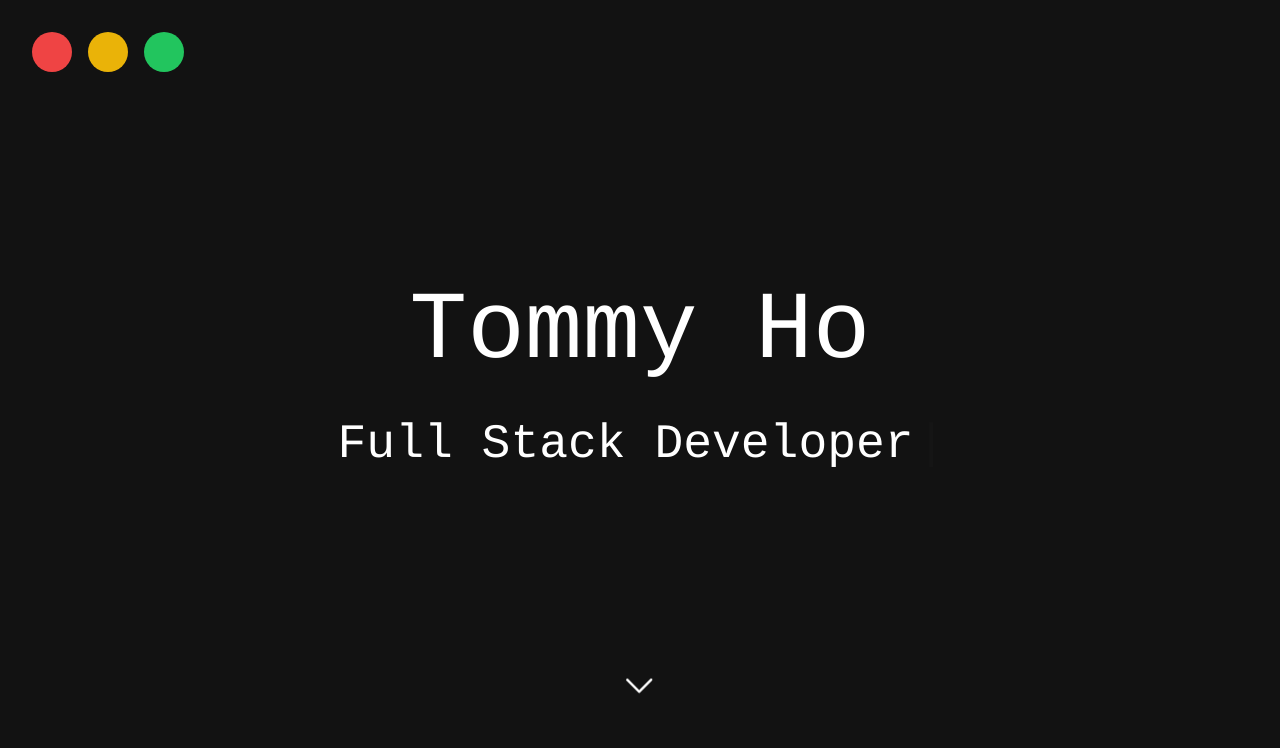
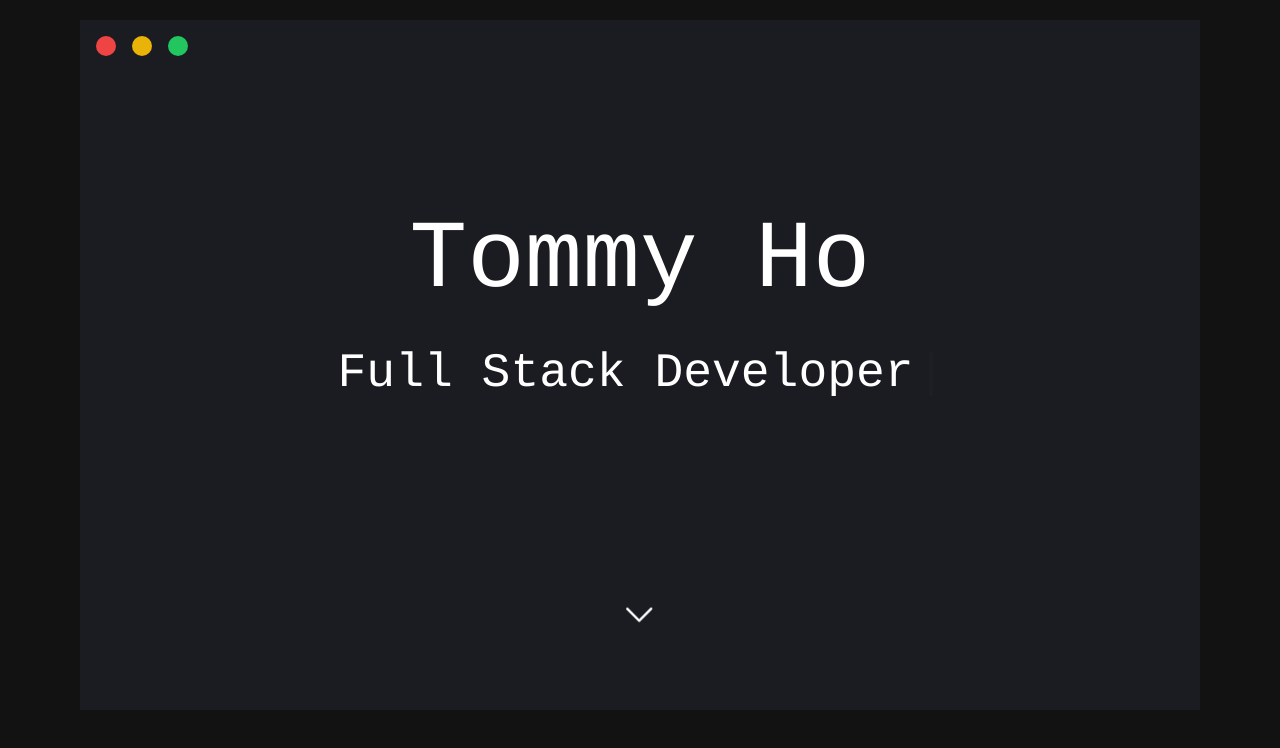
Before and after one commit to thotommy/thotommy.github.io, an Astro site: page / in a window 1280 px wide. Built offline with nearby package versions, Linux system fonts and the light colour scheme; Astro itself is replaced by a stand-in of ours.

Commit message:
Adjustments to styling to make it more terminal like. Will add glassmorphism later.

```diff
--- a/src/components/mainTitleScreen.tsx
+++ b/src/components/mainTitleScreen.tsx
@@ -17,7 +17,7 @@ export const MainTitleScreen: React.FC = () => {
   };
 
   return (
-    <div className="flex flex-col items-center justify-center gap-y-10 h-screen font-medium mt-[-7rem]">
+    <div className="flex flex-col items-center justify-center gap-y-10 h-[calc(100vh-110px)] font-medium mt-[-7rem]">
         <h1 className="text-5xl md:text-5xl lg:text-6xl xl:text-8xl">Tommy Ho</h1>
         <h2 className="sm:text-4xl md:text-3xl lg:text-4xl xl:text-5xl"><Typewriter
             words={['Software Engineer', 'Full Stack Developer', 'Angular Developer']}
--- a/src/layouts/layout.astro
+++ b/src/layouts/layout.astro
@@ -16,11 +16,13 @@ const { showNav } = Astro.props;
     <ViewTransitions></ViewTransitions>
   </head>
   <body class="bg-[#121212] text-white font-courier">
+    <!--md:border md:border-white md:p-4 -->
+    <div class=" m-0 md:mx-20 md:mt-5 md:h-[calc(100vh-110px)] md:bg-[#1A1C22]">
       <div class="flex justify-between">
-      <div class="flex space-x-4 p-4 pt-8 pl-8">
-        <div class="bg-red-500 rounded-full w-10 h-10"></div>
-        <div class="bg-yellow-500 rounded-full w-10 h-10"></div>
-        <div class="bg-green-500 rounded-full w-10 h-10"></div>
+        <div class="flex space-x-4 p-4 pt-4 pl-4">
+          <div class="bg-red-500 rounded-full w-5 h-5"></div>
+          <div class="bg-yellow-500 rounded-full w-5 h-5"></div>
+          <div class="bg-green-500 rounded-full w-5 h-5"></div>
         </div>
         <div class="p-4 pt-8 pl-8">
           {showNav === "true" && <NavComponent></NavComponent>}
@@ -30,6 +32,8 @@ const { showNav } = Astro.props;
       <div class="pt-90p px-[5%]">
         <slot/>
       </div>
+    </div>
+
 
 
   </body>
```
Lines whose indentation alone changed are shown as unchanged.
